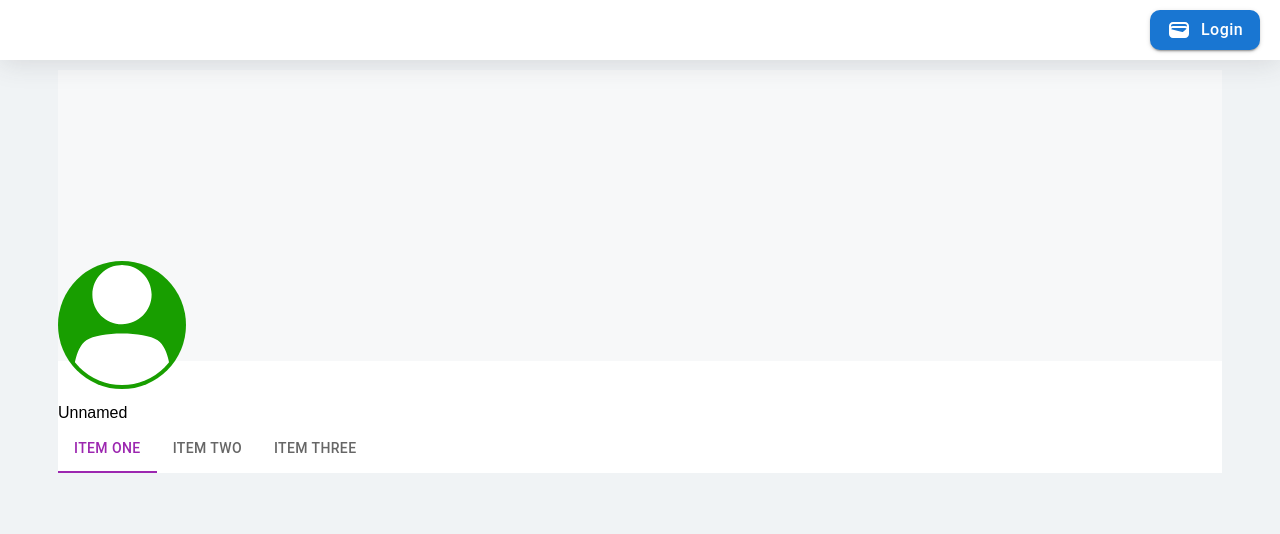
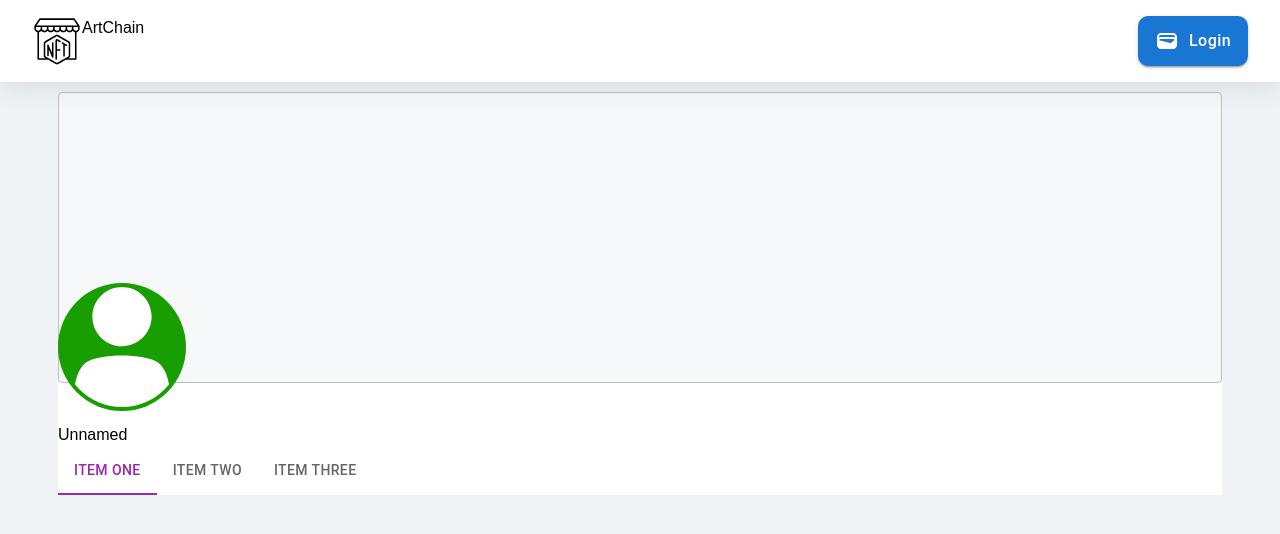
Before and after one commit to NFT-MARKETPLACE-DATN/NFT_MARKETPLACE, a React app: page /account in a window 1280 px wide. Shown: the top 534 px of the page. Built offline with nearby package versions, Linux system fonts and the light colour scheme.

Commit message:
Update Code

```diff
--- a/src/components/accountPage/index.js
+++ b/src/components/accountPage/index.js
@@ -1,4 +1,4 @@
-import React, { useState, useEffect } from 'react';
+import React, { useState, useEffect } from 'react'
 import {
   TextField,
   InputAdornment,
@@ -20,29 +20,30 @@ import {
   CardContent,
   CardActions,
   Tabs,
-  Tab,
-} from '@mui/material';
+  Tab
+} from '@mui/material'
 
-import AccountPageStyle from './AccountPageStyle';
-import userIcon from "../../images/logos/account.svg";
+import AccountPageStyle from './AccountPageStyle'
+import userIcon from '../../images/logos/account.svg'
+import { toast } from 'react-toastify'
 
 const AccountPage = () => {
-  const [value, setValue] = useState("One");
+  const [value, setValue] = useState('One')
   const [selectTab, setSelectTab] = useState(1)
+  const [imagePreviewBackGround, setImagePreviewBackGround] = useState(null)
   const handleChangeTab = (event, newValue) => {
-
-    if (newValue == "One") {
-      if (value == selectTab) return;
-      setSelectTab(1);
-    } else if (newValue == "Two") {
-      if (value == selectTab) return;
+    if (newValue == 'One') {
+      if (value == selectTab) return
+      setSelectTab(1)
+    } else if (newValue == 'Two') {
+      if (value == selectTab) return
       setSelectTab(2)
-    } else if (newValue == "There") {
-      if (value == selectTab) return;
-      setSelectTab(3);
-    } else return;
-    setValue(newValue);
-  };
+    } else if (newValue == 'There') {
+      if (value == selectTab) return
+      setSelectTab(3)
+    } else return
+    setValue(newValue)
+  }
   // useEffect(()=>{
   //     console.log(selectTab);
   // },[selectTab])
@@ -52,10 +53,74 @@ const AccountPage = () => {
         <div className='account'>
           <div className='accountInfo'>
             <div className='account-background'>
-              <div className='backgroundInfo'></div>
+              <div className='backgroundInfo'>
+                {!imagePreviewBackGround ? (
+                  <>
+                    <TextField
+                      key='Image' //fileKey
+                      fullWidth
+                      hiddenLabel
+                      inputProps={{ accept: '.jpg,.jpeg,.png' }}
+                      type='file'
+                      variant='outlined'
+                      // onBlur={formik.handleBlur}
+                      onChange={(event) => {
+                        console.log(event.target.files[0])
+                        const file = event.target.files[0]
+                        if (file) {
+                          const fileSize = file.size / (1024 * 1024)
+                          if (fileSize > 10) {
+                            toast.error('> 10MB ')
+                            return
+                          }
+                          const fileUrl = URL.createObjectURL(file)
+                          setImagePreviewBackGround(fileUrl)
+                        }
+                      }}
+                      className='imageInput'
+                    />
+                    <button type='button' className={'uploadImgBtn'}>
+                      <img src={userIcon} alt='upload-image' className='IconUploadBackGround' />
+                    </button>
+                  </>
+                ) : (
+                  <>
+                    <div className='imageHover'>
+                      <img src={imagePreviewBackGround} alt='Preview' style={{ maxWidth: '100%' }} />
+                    </div>
+                    <div className='hoverNFT'>
+                      <TextField
+                        key='Image'
+                        fullWidth
+                        hiddenLabel
+                        inputProps={{ accept: '.jpg,.jpeg,.png' }}
+                        type='file'
+                        variant='outlined'
+                        onChange={(event) => {
+                          console.log(event.target.files[0])
+                          const file = event.target.files[0]
+                          if (file) {
+                            const fileSize = file.size / (1024 * 1024)
+                            if (fileSize > 10) {
+                              toast.error('10MB 未満の Img ファイルをインポートしてください。')
+                              return
+                            }
+                            const fileUrl = URL.createObjectURL(file)
+                            setImagePreviewBackGround(fileUrl)
+                          }
+                        }}
+                        className='imageInput imgExist'
+                      ></TextField>
+                      <button type='button' className={'uploadImgBtn'} >
+                        <img src={userIcon} alt='upload-image' className='IconUploadBackGround' />
+                      </button>
+                    </div>
+                  </>
+                )}
+              </div>
             </div>
             <div className='account-logo'>
-              <img className='logo' src={userIcon} alt="icon-account" style={{ backgroundColor: "#189e00" }}></img>
+              <img className='logo' src={userIcon} alt='icon-account' style={{ backgroundColor: '#189e00' }}></img>
             </div>
             <div className='account-name'>
               Unnamed
@@ -66,17 +131,16 @@ const AccountPage = () => {
             <Tabs
               value={value}
               onChange={handleChangeTab}
-              textColor="secondary"
-              indicatorColor="secondary"
-              aria-label="secondary tabs example"
+              textColor='secondary'
+              indicatorColor='secondary'
+              aria-label='secondary tabs example'
             >
-              <Tab value="One" label="Item One" />
-              <Tab value="Two" label="Item Two" />
-              <Tab value="There" label="Item Three" />
+              <Tab value='One' label='Item One' />
+              <Tab value='Two' label='Item Two' />
+              <Tab value='There' label='Item Three' />
             </Tabs>
           </div>
         </div>
-
       </AccountPageStyle>
     </>
   )
--- a/src/components/header/HeaderStyle.js
+++ b/src/components/header/HeaderStyle.js
@@ -7,13 +7,26 @@ const HeaderStyle = styled.div`
     z-index: 10;
     top:0;
     // border-bottom: 1px solid #ccc;
+    min-height:70px;
     background-color: rgb(241, 245, 250);
     .bottomHeader{
         display: flex;
         justify-content: flex-end;
-        padding:10px 20px;
+        padding:1rem 2rem;
+        height:100%;
         background:rgb(255, 255, 255);
         .right-header{
+          .logoLink{
+            display:flex;
+            cursor: pointer;
+            .nftLogo{
+              // width:100%;
+              // min-width:10px;
+              height:50px;
+              width:50px
+            }
+          }
+
 
         }
         .left-header{
@@ -78,7 +91,7 @@ const HeaderStyle = styled.div`
                 .disconnectBtn,
                 .connectBtn{
                     gap:10px;
-                    with:100%;
+                    // width:100%;
                     min-width:110px;
                     font-size: 16px;
                     text-transform: capitalize;
--- a/src/components/header/index.js
+++ b/src/components/header/index.js
@@ -1,4 +1,4 @@
-import React, { useState, useEffect } from 'react';
+import React, { useState, useEffect } from 'react'
 import {
   Dialog,
   IconButton,
@@ -11,67 +11,67 @@ import {
   DialogContent,
   Menu,
   MenuItem
-} from '@mui/material';
-import WalletIcon from '@mui/icons-material/Wallet';
-import userIcon from "../../images/logos/account.svg"
-import userIconClick from "../../images/logos/accountClick.svg"
-import HeaderStyle from "./HeaderStyle";
-import WalletConnectDialog from "../../containers/WalletConnect";
-import InstallPhanTomWallet from "../../containers/WalletConnect/InstallPhanTomWallet";
-import BaseButton from '../../containers/base/Button';
-import { toast } from 'react-toastify';
+} from '@mui/material'
+import WalletIcon from '@mui/icons-material/Wallet'
+import userIcon from '../../images/logos/account.svg'
+import userIconClick from '../../images/logos/accountClick.svg'
+import HeaderStyle from './HeaderStyle'
+import WalletConnectDialog from '../../containers/WalletConnect'
+import InstallPhanTomWallet from '../../containers/WalletConnect/InstallPhanTomWallet'
+import BaseButton from '../../containers/base/Button'
+import { toast } from 'react-toastify'
 // import history from '../../utils/history';
+import NFT_logo from '../../images/logos/NFT-Marketplace.svg'
 
-import { useLocation, useNavigate } from 'react-router-dom';
+import { useLocation, useNavigate } from 'react-router-dom'
 
 const Header = () => {
-    const [isOpenWalletConnect, setIsOpenWalletConnect] = useState(false);
-    const [isInstallWallet, setIsInstallWallet] = useState(false);
-    const [isHovered, setIsHovered] = useState(false);
+  const [isOpenWalletConnect, setIsOpenWalletConnect] = useState(false)
+  const [isInstallWallet, setIsInstallWallet] = useState(false)
+  const [isHovered, setIsHovered] = useState(false)
   // const [anchorMenuMobile, setAnchorMenuMobile] = useState(null);
-    const [account, setAcount] = useState("");
-    const [code, setCode] = useState();
-    const [bgColor, setBgColor] = useState("#189e00");
+  const [account, setAcount] = useState('')
+  const [code, setCode] = useState()
+  const [bgColor, setBgColor] = useState('#189e00')
   // const [isOpen, setIsOpen] = useState(false);
-    const [anchorEl, setAnchorEl] = useState(null);
-    const open = Boolean(anchorEl);
-    const location = useLocation();
-    const navigate = useNavigate();
+  const [anchorEl, setAnchorEl] = useState(null)
+  const open = Boolean(anchorEl)
+  const location = useLocation()
+  const navigate = useNavigate()
   // const handleClickMenuMobile = event => {
   //     setAnchorMenuMobile(event.currentTarget);
   //     setIsOpen(!isOpen);
   // };
   const handleOpen = () => {
-        setIsOpenWalletConnect(true);
-        setIsHovered(false);
+    setIsOpenWalletConnect(true)
+    setIsHovered(false)
   }
   const handleDisConnect = async () => {
-        await window.phantom.solana.disconnect({ onlyIfTrusted: true });
-        setAcount("")
+    await window.phantom.solana.disconnect({ onlyIfTrusted: true })
+    setAcount('')
     setCode()
-        localStorage.removeItem('walletAdress');
+    localStorage.removeItem('walletAdress')
     // localStorage.clear();
   }
   const handleOpenUserInfo = (event) => {
-        setBgColor("");
+    setBgColor('')
     setAnchorEl(event.currentTarget)
   }
   const handleClose = () => {
     setAnchorEl(null)
-        setBgColor("#189e00");
-
-    };
+    setBgColor('#189e00')
+  }
   useEffect(() => {
     if (Number(code) == 0) {
-            setIsInstallWallet(true);
-            setAcount("");
-            setCode();
+      setIsInstallWallet(true)
+      setAcount('')
+      setCode()
     }
     // else if (Number(code) == 1) {
     //     localStorage.setItem('walletAdress', account)
     //     // console.log(code);
     // }
-    }, [code]);
+  }, [code])
 
   useEffect(() => {
     localStorage.removeItem('walletAdress')
@@ -81,28 +81,29 @@ const Header = () => {
     <>
       <HeaderStyle>
         <Grid container className='bottomHeader'>
-                    <Grid item xs={4} sm={5} className="right-header">
+          <Grid item xs={4} sm={5} className='right-header'>
+            {/* <div className='nftLogo'> */}
+            <div onClick={()=>navigate('/')} className='logoLink'>
+              <img src={NFT_logo} className='nftLogo'></img>
+              <div> ArtChain</div>
+            </div>
 
+            {/* </div> */}
           </Grid>
-                    <Grid item xs={8} sm={7} className="left-header">
+          <Grid item xs={8} sm={7} className='left-header'>
             <div className='left-header-item'>
-                            {(account == "" || account == null) ?
-                                <Button
-                                    className="connectBtn"
-                                    width="100%"
-                                    variant="contained"
-                                    onClick={handleOpen}
-                                >
-                                    <WalletIcon className="loginIcon" />
+              {account == '' || account == null ? (
+                <Button className='connectBtn' width='100%' variant='contained' onClick={handleOpen}>
+                  <WalletIcon className='loginIcon' />
                   Login
                 </Button>
-                                :
+              ) : (
                 <>
                   <div className='userLogin'>
                     <Button
-                                            className="disconnectBtn"
-                                            max-width="150px"
-                                            variant="contained"
+                      className='disconnectBtn'
+                      max-width='150px'
+                      variant='contained'
                       onClick={handleDisConnect}
                       onMouseEnter={() => setIsHovered(true)}
                       onMouseLeave={() => setIsHovered(false)}
@@ -111,54 +112,52 @@ const Header = () => {
                     </Button>
                     <div className='userIcon'>
                       <button
-                                                type="button"
-                                                className={
-                                                    localStorage.getItem('walletAdress')
-                                                        ? 'userBtn userBtnActive'
-                                                        : 'userBtn'
-                                                }
-                                                aria-controls="basic-menu"
-                                                aria-haspopup="true"
+                        type='button'
+                        className={localStorage.getItem('walletAdress') ? 'userBtn userBtnActive' : 'userBtn'}
+                        aria-controls='basic-menu'
+                        aria-haspopup='true'
                         aria-expanded={open ? 'true' : undefined}
                         onClick={handleOpenUserInfo}
                       >
-                                                <img src={bgColor == "#189e00" ? userIcon : userIconClick} alt="icon-account" style={{ backgroundColor: bgColor }} />
+                        <img
+                          src={bgColor == '#189e00' ? userIcon : userIconClick}
+                          alt='icon-account'
+                          style={{ backgroundColor: bgColor }}
+                        />
                       </button>
                       <Menu
                         anchorEl={anchorEl}
                         open={open}
                         onClose={handleClose}
-                                                className="wrapHeaderMenu"
+                        className='wrapHeaderMenu'
                         MenuListProps={{
-                                                    'aria-labelledby': 'basic-button',
+                          'aria-labelledby': 'basic-button'
                         }}
                       >
-                                                <MenuItem onClick={()=>{
+                        <MenuItem
+                          onClick={() => {
                             // history.push('/account');
-                                                        navigate('/account');
-                                                        handleClose();
-                                                    }}>
-                                                    <div >Profile</div>
+                            navigate('/account')
+                            handleClose()
+                          }}
+                        >
+                          <div>Profile</div>
                         </MenuItem>
                         <MenuItem
-                                                onClick={()=>{
-                                                    navigate('/mint');
-                                                    handleClose();
-                                                }}>
+                          onClick={() => {
+                            navigate('/mint')
+                            handleClose()
+                          }}
+                        >
                           <div>Mint NFT</div>
                         </MenuItem>
                       </Menu>
                     </div>
                   </div>
-
                 </>
-                            }
+              )}
             </div>
-
-
-
           </Grid>
-
         </Grid>
       </HeaderStyle>
 
@@ -180,7 +179,6 @@ const Header = () => {
         setCode={setCode}
       />
     </>
-
   )
 }
 
--- a/src/components/mintNFTPage/mintNFTStyle.js
+++ b/src/components/mintNFTPage/mintNFTStyle.js
@@ -18,7 +18,7 @@ const MintNFTStyle = styled.div`
     display: flex;
     flex-direction: column;
     position: relative;
-    padding: 0 4rem 4rem 4rem;
+    padding: 2rem 5rem 5rem 5rem;
     // @media screen and (min-width: 650px) {
     //   padding: 0 4rem 4rem 4rem;
     // };
@@ -172,7 +172,7 @@ const MintNFTStyle = styled.div`
         .bttCreate {
           // transform: translateY(0%) translateZ(0px);
           position: absolute;
-          bottom: 0;
+          bottom: 10px;
           width: 300px;
           @media screen and (max-width: 500px) {
             width: 200px;
```
Also changed, not shown: src/components/accountPage/AccountPageStyle.js (+72 -1 lines), src/components/nftPage/index.js (+14 -4 lines). Lines whose indentation alone changed are shown as unchanged.
